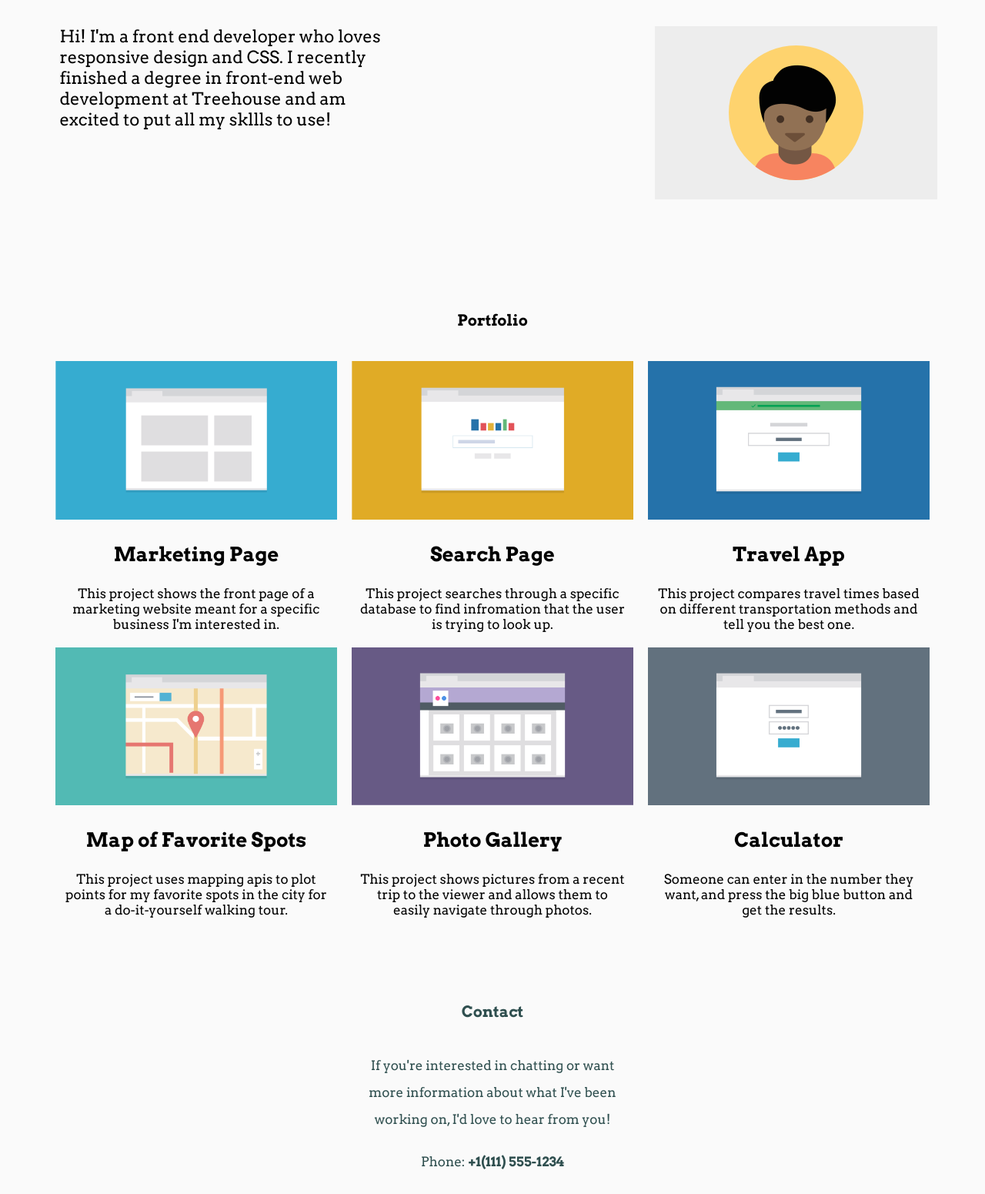
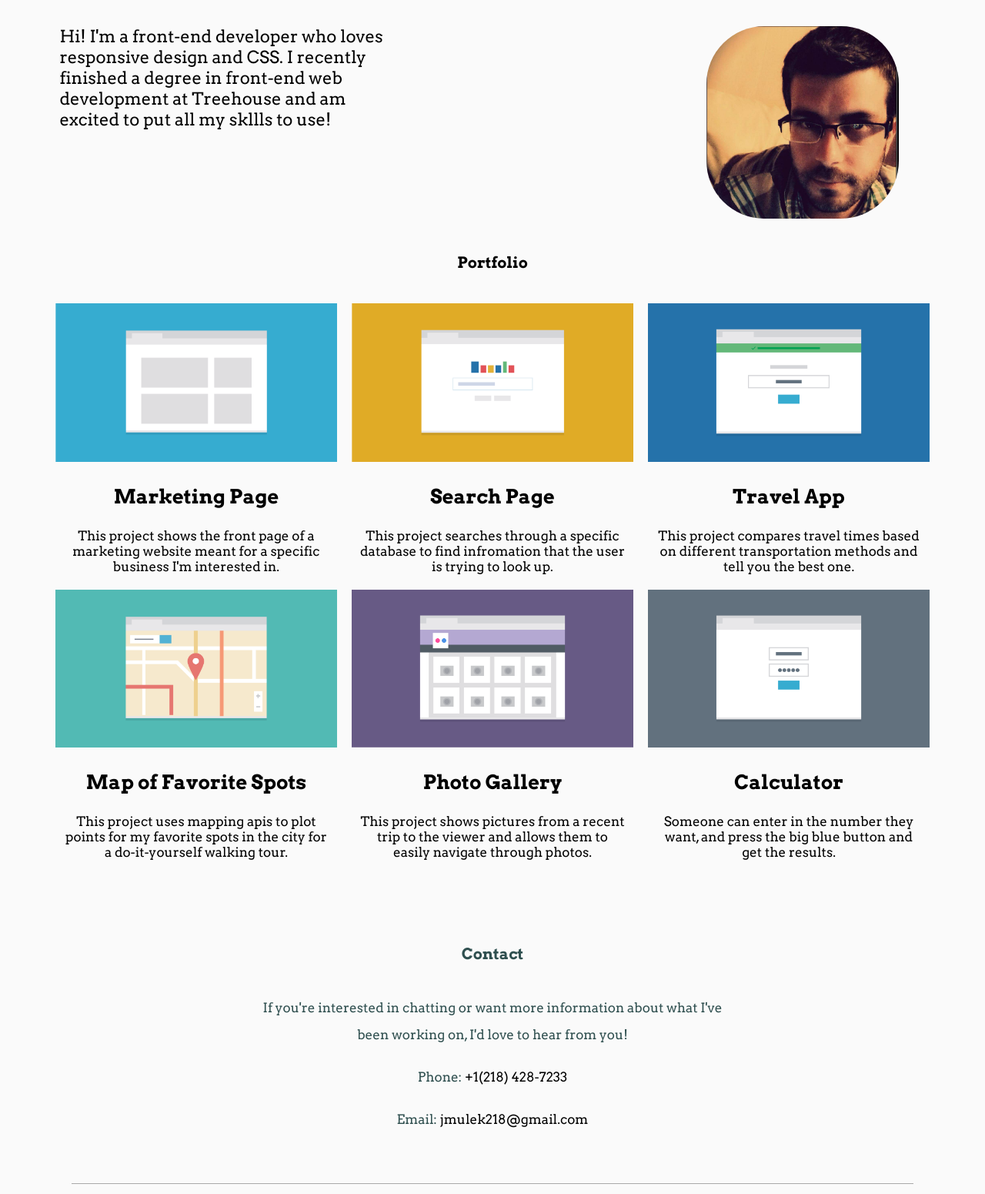
Before and after one commit to jmulek/responsive_layout_v2, a plain HTML site: page index.html in a window 1280 px wide. Shown: the part 93-1644 px from the top of the page at 77% size. Drawn offline with nearby package versions, Linux system fonts and the light colour scheme.

Commit message:
Fix
Added new profile picture and changed name . cleaned up a few things.

```diff
--- a/css/styles.css
+++ b/css/styles.css
@@ -12,6 +12,9 @@ body {
     background: #FAFAFA;
     font-family: 'Arvo', serif;
     font-size: 17px;
+    width: 1300px;
+    max-width: 90%;
+    margin: 0 auto;
 
 
 }
@@ -68,6 +71,7 @@ p {
     max-width: 50%;
     display: block;
     margin: 0 auto;
+    border-radius: 30%;
 
 }
 #portfolio{
@@ -105,7 +109,7 @@ p {
 }
 
 
-.backToTop {
+.backtotop {
     float: right;
 }
 
@@ -121,6 +125,9 @@ a {
 a:visited,
 a:link {
     color: black;
+}
+a:hover {
+  color: #277CF2;
 }
 /****************
   Containers
@@ -177,7 +184,9 @@ a:link {
     }
     .profile-pic{
       float: right;
-      padding-bottom: 50px;
+      margin-right: 50px;
+      height: 225px;
+      width: 225px;
 }
 
 
@@ -194,7 +203,7 @@ a:link {
         text-decoration: underline;
     }
 
-    .backToTop {
+    .backtotop {
         display: none;
     }
     .main-footer {
@@ -271,15 +280,11 @@ a:link {
         padding-left: 50px;
 
     }
-    .contact p {
-      text-align: center;
-      max-width: 30%;
-    }
 
     .profile-pic {
-      margin: 0;
-      float: right;
-      padding-bottom: 100px;
+      width:250px;
+      height:250px;
+
     }
 
 
--- a/index.html
+++ b/index.html
@@ -15,16 +15,16 @@
 
     <header>
         <div class="main-nav clearfix" >
-            <h2 class="student-name">Student Name</h2>
+            <h2 class="student-name">Jimmy Mulek</h2>
             <ul class ="index-nav">
                 <li><a href="index.html">Home</a></li>
-                <li><a href="#">Portfolio</a></li>
-                <li><a href="#">Contact</a></li>
+                <li><a href="#portfolio">Portfolio</a></li>
+                <li><a href="#contact">Contact</a></li>
             </ul>
         </div>
         <div class="intro clearfix">
-            <img src="images/responsive-layout-profile.png" alt="Picture of Student." class="profile-pic clearfix">
-            <p> Hi! I'm a front end developer who loves responsive design and CSS.
+            <img src="images/me.jpg" alt="Picture of Student." class="profile-pic clearfix">
+            <p> Hi! I'm a front-end developer who loves responsive design and CSS.
                 I recently finished a degree in front-end web development at Treehouse
                 and am excited to put all my skllls to use!</p>
         </div>
@@ -67,19 +67,19 @@
     </main>
 
     <footer>
-        <div class="contact" id = "contact">
+        <div class="contact">
             <h3>contact</h3>
             <p>If you're interested in chatting or want more information about what
                 I've been working on, I'd love to hear from you!</p>
-            <p>Phone: <b>+1(111) 555-1234</b></p>
-            <p>Email: <b>email@yoursite.com</b></p>
+            <p>Phone: <a href="tel:218-428-7233">+1(218) 428-7233</a></p>
+            <p>Email: <a href="mailto:jmulek218@gmail.com">jmulek218@gmail.com</a></p>
         </div>
         <div class="main-footer">
-            <span>Student name</span>
-            <a href="index.html"><span class = "backToTop">BACK TO TOP</span></a>
+            <span>Jmmy Mulek</span>
+            <a href="index.html"><span class = "backtotop">BACK TO TOP</span></a>
             <ul class="bottom-nav">
                 <li><a href="index.html">Home</a></li>
-                <li><a href="portfolio.html">Portfolio</a></li>
+                <li><a href="#portfolio">Portfolio</a></li>
                 <li><a href="#contact">Contact</a></li>
             </ul>
         </div>
```
Also changed, not shown: Images/me.jpg (added), 1 other file.
